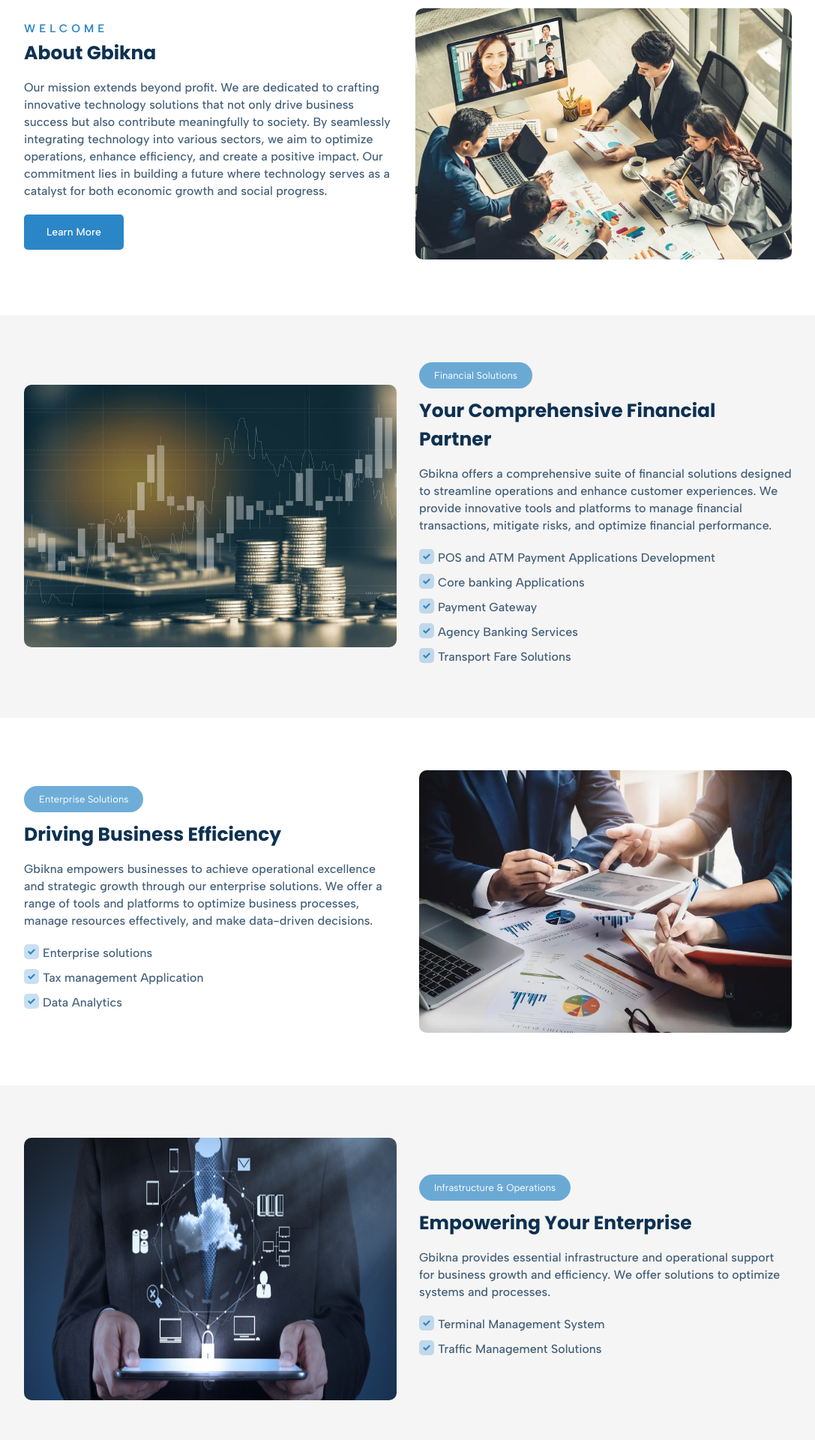
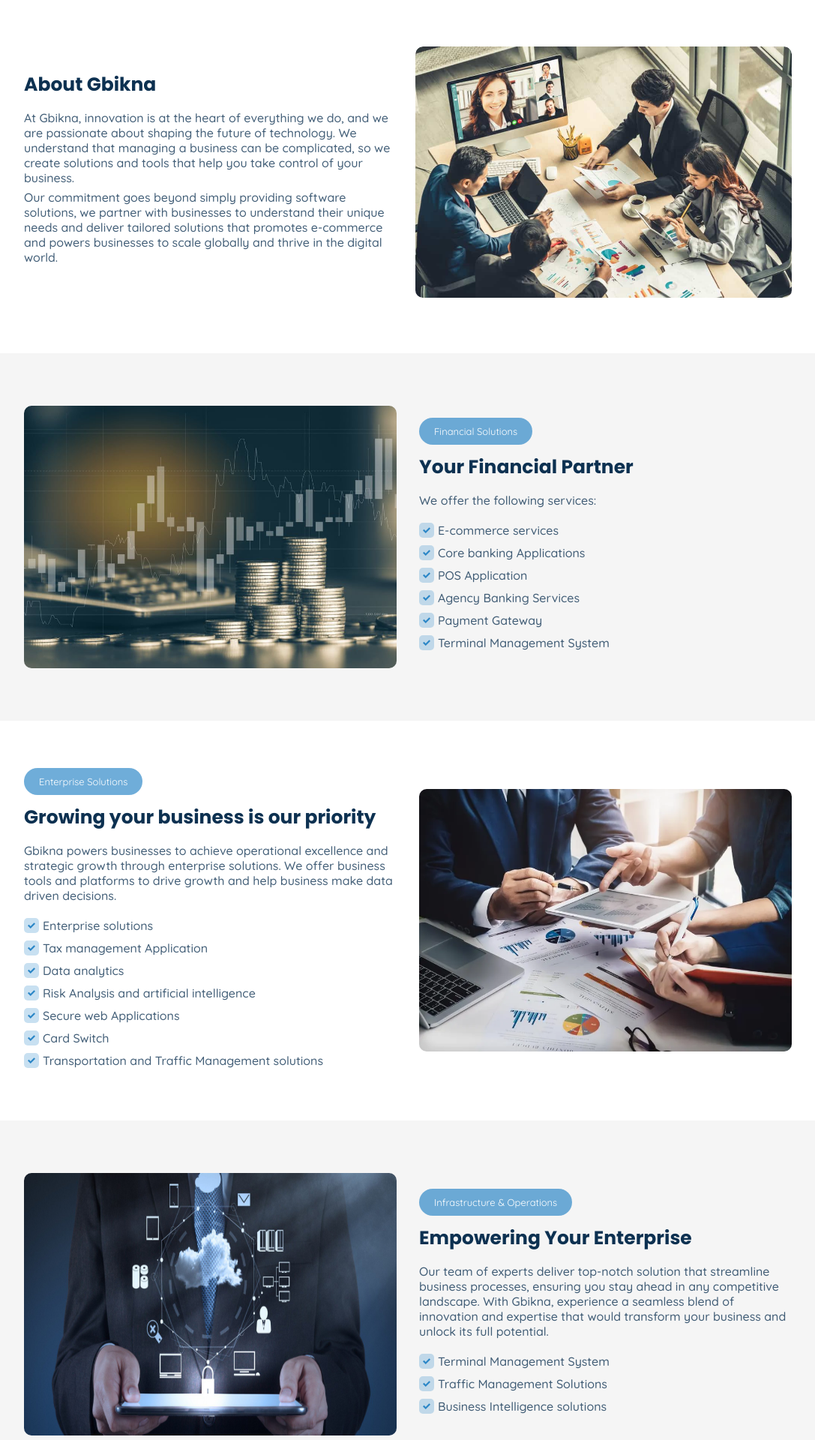
Before and after one commit to xeuxdev/official-gbikna, a React (Vite) app: page / in a window 1280 px wide. Shown: the part 740-2660 px from the top of the page at 75% size, without its empty margins (96-1183 px from the left). Built offline with nearby package versions, Linux system fonts and the light colour scheme.

Commit message:
changed font

```diff
--- a/src/App.scss
+++ b/src/App.scss
@@ -1,13 +1,15 @@
 @import "./variables.scss";
 
-@import url("https://fonts.googleapis.com/css2?family=Albert+Sans:ital,wght@0,100..900;1,100..900&family=Manrope:wght@200..800&family=Poppins:ital,wght@0,100;0,200;0,300;0,400;0,500;0,600;0,700;0,800;0,900;1,100;1,200;1,300;1,400;1,500;1,600;1,700;1,800;1,900&display=swap");
+@import url("https://fonts.googleapis.com/css2?family=Montserrat:ital,wght@0,100..900;1,100..900&family=Poppins:ital,wght@0,100;0,200;0,300;0,400;0,500;0,600;0,700;0,800;0,900;1,100;1,200;1,300;1,400;1,500;1,600;1,700;1,800;1,900&family=Quicksand:wght@300..700&display=swap");
 
 * {
   padding: 0;
   margin: 0;
   box-sizing: border-box;
   text-decoration: none;
-  font-family: "Albert Sans", sans-serif;
+  // font-family: "Montserrat", sans-serif;
+  font-family: "Quicksand", sans-serif;
+  // font-family: "Poppins", sans-serif;
 }
 
 body {
@@ -51,7 +53,7 @@
 li {
   font-size: 16px;
   color: $secondary_color_alt;
-  line-height: 23px;
+  // line-height: 23px;
   font-weight: 500;
 }
 
--- a/src/components/footer/fooer.jsx
+++ b/src/components/footer/fooer.jsx
@@ -12,7 +12,7 @@
       <div className="section1">
         <div className="container">
           <div className="txt">
-            <p>join the moving train today.</p>
+            <p>Ride with us, your future is waiting.</p>
             <h2>ready to work with us?</h2>
           </div>
 
--- a/src/pages/home/home.jsx
+++ b/src/pages/home/home.jsx
@@ -14,12 +14,15 @@
           <div className="container">
             <div className="txt_con">
               <h1 data-aos="fade-up">
-                Integrated <span>Solutions</span> for a Better World
+                Integrating <span>Solutions</span> for a Better World
               </h1>
               <p data-aos="fade-up">
-                We offer a comprehensive suite of technology solutions designed
-                to drive business growth and societal impact. From financial
-                services to infrastructure, we're your partner in innovation.
+                We offer a comprehensive suite of technology solutions aimed at
+                accelerating business growth and enhancing societal impact. Our
+                expertise span across a wide range of industries including
+                building innovative payment solutions for the current key
+                players in the PTSP, PSSPs space providing custom solutions to
+                banks and payment switches
               </p>
 
               <div className="btns" data-aos="fade-up">
@@ -34,21 +37,23 @@
       <section className="about_section">
         <div className="container">
           <div className="txt_con" data-aos="fade-right">
-            <span>welcome</span>
             <h2>about gbikna</h2>
-            <p>
-              Our mission extends beyond profit. We are dedicated to crafting
-              innovative technology solutions that not only drive business
-              success but also contribute meaningfully to society. By seamlessly
-              integrating technology into various sectors, we aim to optimize
-              operations, enhance efficiency, and create a positive impact. Our
-              commitment lies in building a future where technology serves as a
-              catalyst for both economic growth and social progress.
-            </p>
+            <div className="txt">
+              <p>
+                At Gbikna, innovation is at the heart of everything we do, and
+                we are passionate about shaping the future of technology. We
+                understand that managing a business can be complicated, so we
+                create solutions and tools that help you take control of your
+                business.
+              </p>
 
-            <Link to={"/about"}>
-              <button>learn more</button>
-            </Link>
+              <p>
+                Our commitment goes beyond simply providing software solutions,
+                we partner with businesses to understand their unique needs and
+                deliver tailored solutions that promotes e-commerce and powers
+                businesses to scale globally and thrive in the digital world.
+              </p>
+            </div>
           </div>
 
           <div className="img_con" data-aos="fade-left">
@@ -62,22 +67,16 @@
           <div className="container">
             <div className="txt_con" data-aos="fade-left">
               <small>Financial Solutions</small>
-              <h2>Your Comprehensive Financial Partner</h2>
+              <h2>Your Financial Partner</h2>
 
-              <p>
-                Gbikna offers a comprehensive suite of financial solutions
-                designed to streamline operations and enhance customer
-                experiences. We provide innovative tools and platforms to manage
-                financial transactions, mitigate risks, and optimize financial
-                performance.
-              </p>
+              <p>We offer the following services:</p>
 
               <ul>
                 <li>
                   <span className="check_mark">
                     <ImCheckmark />
                   </span>
-                  POS and ATM Payment Applications Development
+                  E-commerce services
                 </li>
 
                 <li>
@@ -91,7 +90,7 @@
                   <span className="check_mark">
                     <ImCheckmark />
                   </span>
-                  Payment Gateway
+                  POS Application
                 </li>
 
                 <li>
@@ -104,7 +103,13 @@
                   <span className="check_mark">
                     <ImCheckmark />
                   </span>
-                  Transport Fare Solutions
+                  Payment Gateway
+                </li>
+                <li>
+                  <span className="check_mark">
+                    <ImCheckmark />
+                  </span>
+                  Terminal Management System
                 </li>
               </ul>
             </div>
@@ -119,13 +124,13 @@
           <div className="container">
             <div className="txt_con" data-aos="fade-right">
               <small>enterprise Solutions</small>
-              <h2>Driving Business Efficiency</h2>
+              <h2>Growing your business is our priority</h2>
 
               <p>
-                Gbikna empowers businesses to achieve operational excellence and
-                strategic growth through our enterprise solutions. We offer a
-                range of tools and platforms to optimize business processes,
-                manage resources effectively, and make data-driven decisions.
+                Gbikna powers businesses to achieve operational excellence and
+                strategic growth through enterprise solutions. We offer business
+                tools and platforms to drive growth and help business make data
+                driven decisions.
               </p>
 
               <ul>
@@ -147,7 +152,31 @@
                   <span className="check_mark">
                     <ImCheckmark />
                   </span>
-                  Data Analytics
+                  Data analytics
+                </li>
+                <li>
+                  <span className="check_mark">
+                    <ImCheckmark />
+                  </span>
+                  Risk Analysis and artificial intelligence
+                </li>
+                <li>
+                  <span className="check_mark">
+                    <ImCheckmark />
+                  </span>
+                  Secure web Applications
+                </li>
+                <li>
+                  <span className="check_mark">
+                    <ImCheckmark />
+                  </span>
+                  Card Switch
+                </li>
+                <li>
+                  <span className="check_mark">
+                    <ImCheckmark />
+                  </span>
+                  Transportation and Traffic Management solutions
                 </li>
               </ul>
             </div>
@@ -165,9 +194,11 @@
               <h2> Empowering Your Enterprise</h2>
 
               <p>
-                Gbikna provides essential infrastructure and operational support
-                for business growth and efficiency. We offer solutions to
-                optimize systems and processes.
+                Our team of experts deliver top-notch solution that streamline
+                business processes, ensuring you stay ahead in any competitive
+                landscape. With Gbikna, experience a seamless blend of
+                innovation and expertise that would transform your business and
+                unlock its full potential.
               </p>
 
               <ul>
@@ -184,6 +215,12 @@
                   </span>
                   Traffic Management Solutions
                 </li>
+                <li>
+                  <span className="check_mark">
+                    <ImCheckmark />
+                  </span>
+                  Business Intelligence solutions
+                </li>
               </ul>
             </div>
 
--- a/src/pages/home/home.scss
+++ b/src/pages/home/home.scss
@@ -109,21 +109,16 @@
       .txt_con {
         width: 50%;
 
-        span {
-          color: $primary_color;
-          text-transform: uppercase;
-          font-size: 15px;
-          font-weight: 600;
-          letter-spacing: 5px;
-        }
-
         h2 {
           text-transform: capitalize;
           padding-top: 5px;
         }
 
-        p {
+        .txt {
           padding: 15px 0 20px 0;
+          display: flex;
+          flex-direction: column;
+          gap: 6px;
         }
       }
 
```
